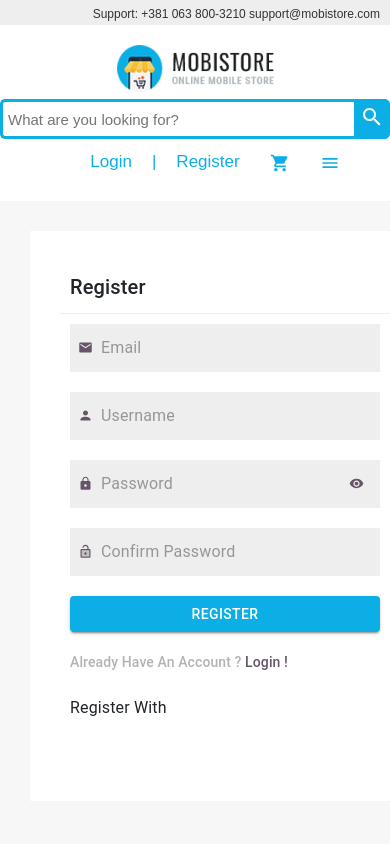
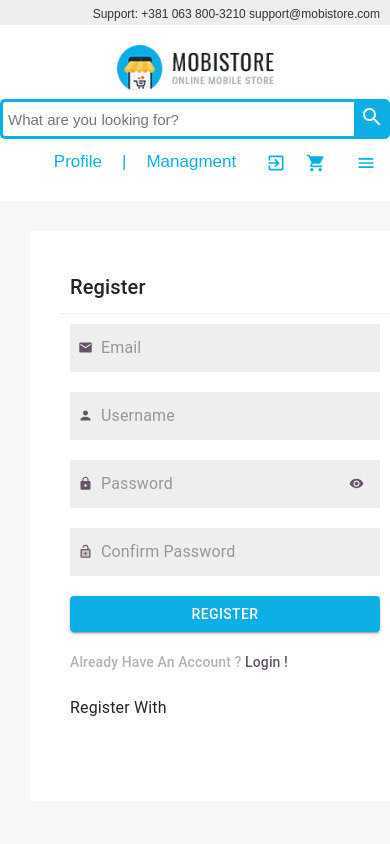
Before and after one commit to Veljko28/Phone-Ui, a Next.js app: page /register in a window 390 px wide. Shown: the top 844 px of the page. Built offline with nearby package versions, Linux system fonts and the light colour scheme; a web font is replaced by a local one.

Commit message:
adding logged in managment tab for phone adding

```diff
--- a/components/FrontPage/LatestProducts.tsx
+++ b/components/FrontPage/LatestProducts.tsx
@@ -21,7 +21,7 @@ export const LatestProducts = ({title}: {title: string}) => {
     }}>
       <Typography variant="h6" style={{color: '#0cafe5', marginLeft: '40px'}}>{title}</Typography>
       <ColoredLine color="#eee"/>
-      {list.splice(0,3).map(x => (
+      {list.splice(0,4).map(x => (
         <PhoneCard key={x.id} name={x.name}
         images={["/phone.jpg","/phone2.jpg","/phone3.jpg"]} price="1500$" discount="1200$" id={x.id} />
       ))}
--- a/components/HeaderComps/MainHeader.tsx
+++ b/components/HeaderComps/MainHeader.tsx
@@ -4,8 +4,10 @@ import Link from 'next/link'
 import React from 'react'
 
 import ShoppingCartIcon from '@material-ui/icons/ShoppingCart';
+import ExitToAppIcon from '@material-ui/icons/ExitToApp';
 import MenuIcon from '@material-ui/icons/Menu';
 import SearchIcon from '@material-ui/icons/Search';
+
 import { State } from '../../redux/reduxTypes';
 import { useDispatch, useSelector } from 'react-redux';
 import { toggleNavbar } from '../../redux/actions/userInfoActions';
@@ -18,7 +20,7 @@ const MainHeader = () => {
   const displayMenu = useSelector((state : State) => state.userInfo.navbarToggle);
 
   // test
-  const loggedIn = false;
+  const loggedIn = true;
 
   return (
     <Grid container className="main-header">
@@ -44,9 +46,15 @@ const MainHeader = () => {
           <li><Link href={loggedIn ? "/user/1" : "/login"}>
             {loggedIn ? "Profile" : "Login"}</Link></li>
           <li>|</li>
-          <li><Link href={loggedIn ? "/logout" : "/register" }>
-            {loggedIn ? "Logout" : "Register"}</Link></li>
+          <li><Link href={loggedIn ? "/managment" : "/register" }>
+            {loggedIn ? "Managment" : "Register"}</Link></li>
           <li>
+            {loggedIn ?
+             (
+              <IconButton style={{marginRight: 10, padding: '0', background: 'transparent'}} disableRipple>
+                  <ExitToAppIcon className="cartIcon" style={{fontSize: '20px'}}/>
+              </IconButton>)
+            : ""}
             <Link href="/cart">
               <IconButton style={{margin: '0', padding: '0', background: 'transparent'}} disableRipple>
                 <Badge badgeContent={numOfItems} color="secondary">
--- a/components/Register/RegisterForm.tsx
+++ b/components/Register/RegisterForm.tsx
@@ -1,5 +1,6 @@
 import React from 'react';
 import Link from 'next/link';
+
 import { Grid, Typography,InputAdornment, Button, TextField } from '@material-ui/core';
 import { useDispatch } from 'react-redux';
 import { SocialIcon } from 'react-social-icons';
@@ -20,11 +21,29 @@ const RegisterForm = () => {
   const [email,changeEmail] = React.useState('');
   const [userName,changeUserName] = React.useState('');
   const [password,changePassword] = React.useState('');
-  const [confirmPassword,changeConfirmPassword] = React.useState('');
+  const [confirm_Password,changeConfirmPassword] = React.useState('');
 
   const [showPass,changeShowPass] = React.useState(false);
 
   const dispatch = useDispatch();
+
+  const sendRegister =  () => {
+
+      const payload = {
+        email, userName, password, confirm_Password
+      };
+
+      // console.log(payload);
+
+
+    fetch('http://localhost:10025/hello', {
+      mode: "no-cors",
+      method: 'GET',
+      // body: JSON.stringify(payload)
+    }).then(res => {
+      console.log(res);
+    })
+  }
 
   return (
     <Grid container className="register-tab">
@@ -72,9 +91,9 @@ const RegisterForm = () => {
         disableUnderline: true
       }}/>
 
-      <TextField placeholder="Confirm Password" value={confirmPassword}  type={showPass ? "text" : "password"}
+      <TextField placeholder="Confirm Password" value={confirm_Password}  type={showPass ? "text" : "password"}
       onChange={e => changeConfirmPassword(e.target.value)}
-      onBlur={() => dispatch(changeConfirmPasswordRedux(confirmPassword))}  InputProps={{
+      onBlur={() => dispatch(changeConfirmPasswordRedux(confirm_Password))}  InputProps={{
         className: "login-imput",
         startAdornment: (
         <InputAdornment position="start">
@@ -85,7 +104,9 @@ const RegisterForm = () => {
       }}/>
 
 
-      <Button title="Register" variant="contained" style={{margin: '10px', backgroundColor: '#0cafe5', color: '#fff'}}>Register</Button>
+      <Button title="Register" variant="contained"
+        onClick={() => sendRegister()}
+      style={{margin: '10px', backgroundColor: '#0cafe5', color: '#fff'}}>Register</Button>
 
       <Typography variant="subtitle2" style={{margin: '10px', color: '#b3b3b3'}}>Already Have An Account ?
         <Link href="/login"><span style={{color: '#656', cursor: 'pointer'}}> Login !</span></Link>
--- a/package.json
+++ b/package.json
@@ -13,6 +13,7 @@
     "@material-ui/core": "^4.11.4",
     "@material-ui/icons": "^4.11.2",
     "@material-ui/lab": "^4.0.0-alpha.59",
+    "axios": "^0.21.1",
     "bootstrap": "^4.6.0",
     "next": "^11.0.1",
     "react": "^17.0.2",
```
Also changed, not shown: 2 other files (tests, documents, lock files or other folders).
